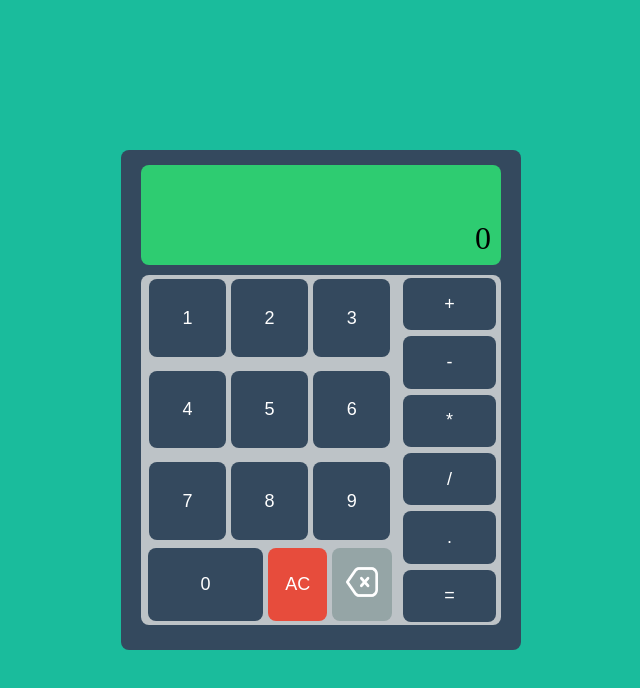
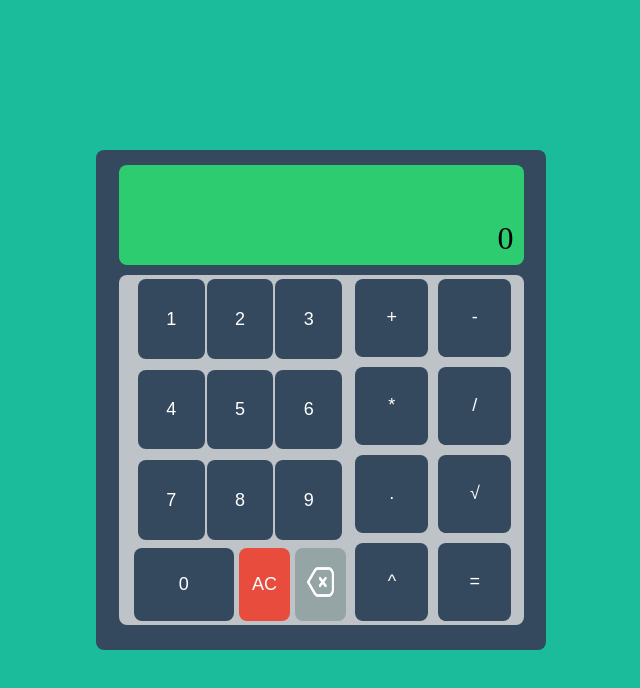
Before and after one commit to CralpCode/Tarea-1-Calculadora-JS, a plain HTML site: page index.html in a window 1280 px wide. Shown: the whole page, without its empty margins (319-959 px from the left). Drawn offline with Linux system fonts and the light colour scheme.

Commit message:
agregando raiz y potencia

```diff
--- a/index.html
+++ b/index.html
@@ -5,7 +5,7 @@
     <meta charset="UTF-8">
     <meta http-equiv="X-UA-Compatible" content="IE=edge">
     <meta name="viewport" content="width=device-width, initial-scale=1.0">
-    <title>Calculdora</title>
+    <title>Calculadora</title>
 </head>
 <body>
     <main>
@@ -16,15 +16,15 @@
             <div class="btns" id="btns">
                 <div class="btns-order" id="btns-order">
                     <div class="btns-numbers" id="btns-numbers">
-                        <input type="button" value="1" class="num1" id="num1" onclick="btns('1')" >
-                        <input type="button" value="2" class="num2" id="num1" onclick="btns('2')">
-                        <input type="button" value="3" class="num3" id="num1" onclick="btns('3')">
-                        <input type="button" value="4" class="num4" id="num1" onclick="btns('4')">
-                        <input type="button" value="5" class="num5" id="num1" onclick="btns('5')">
-                        <input type="button" value="6" class="num6" id="num1" onclick="btns('6')">
-                        <input type="button" value="7" class="num7" id="num1" onclick="btns('7')">
-                        <input type="button" value="8" class="num8" id="num1" onclick="btns('8')">
-                        <input type="button" value="9" class="num9" id="num1" onclick="btns('9')">
+                        <input type="button" value="1" class="num1" id="num1" onclick="btns(1)" >
+                        <input type="button" value="2" class="num2" id="num1" onclick="btns(2)">
+                        <input type="button" value="3" class="num3" id="num1" onclick="btns(3)">
+                        <input type="button" value="4" class="num4" id="num1" onclick="btns(4)">
+                        <input type="button" value="5" class="num5" id="num1" onclick="btns(5)">
+                        <input type="button" value="6" class="num6" id="num1" onclick="btns(6)">
+                        <input type="button" value="7" class="num7" id="num1" onclick="btns(7)">
+                        <input type="button" value="8" class="num8" id="num1" onclick="btns(8)">
+                        <input type="button" value="9" class="num9" id="num1" onclick="btns(9)">
                     </div>
                     <div class="number-0" id="number-0">
                         <input type="button" value="0" class="num0" id="num0" onclick="btns('0')">
@@ -38,6 +38,8 @@
                     <input type="button" value="*" class="multiplication" id="multiplication" onclick="btns('*')">
                     <input type="button" value="/" class="division" id="division" onclick="btns('/')">
                     <input type="button" value="." class="dot" id="dot" onclick="btns('.')">
+                    <input type="button" value="√" class="sqrt" id="equal" onclick="btns('√')">
+                    <input type="button" value="^" class="pontent" id="equal" onclick="btns('^')">
                     <input type="button" value="=" class="equal" id="equal" onclick="btns('=')">
                 </div>
             </div>
--- a/main.js
+++ b/main.js
@@ -1,11 +1,22 @@
 var nums = "";
+var convert = 0;
 var numbers = 0;
 var operationNum = 0;
+var guardnum = 0;
+var guardar = [];
 var all = "";
 var data = document.getElementById("data");
 var eraser = document.getElementById("eraser");
 
-function btns(num) {
+function btns(numb) {
+        num = numb.toString();
+    if (num == '√') {
+        return console.log(Math.sqrt(25));
+    }
+
+    if (num == '^') {
+        return console.log(Math.pow(5,2));
+    }
 
     if (num == '=') {
         numbers = eval(all);
@@ -17,6 +28,37 @@ function btns(num) {
         data.innerHTML = all;
         scrollleftTop();
     }
+
+    if (typeof numb === 'number'){
+        nums += numb.toString();
+        guardnum = parseInt(nums);
+    }
+
+    if (typeof numb === 'string') {
+        console.log('numero guardado = ' + guardnum);
+        guardar.push(guardnum);
+        nums ='';
+        guardbum = 0;
+        console.log(guardar);
+        console.log('numero borrado = ' + guardnum);
+    }
+
+    /* if (typeof numb === 'string') {
+        console.log('letra')
+    }
+        convert = parseInt(all);
+        let verify = all*1;
+        console.log(verify);
+        if (Number.isNaN(verify)){
+            console.log(convert)
+            let guardar = [];
+            guardar.push(convert);
+            convert = 0;
+        } */
+
+
+
+
 }
 
 function scrollleftTop() {
--- a/style.css
+++ b/style.css
@@ -15,7 +15,7 @@ main{
 
 .Container{
     height: 500px;
-    width: 400px;
+    width: 450px;
     background-color: #34495e;
     display: flex;
     flex-direction: column;
@@ -107,7 +107,7 @@ button:hover{
 
 .btns-order{
     height: 100%;
-    width: 100%;
+    width: 55%;
     display: flex;
     flex-direction: column;
 }
@@ -151,7 +151,7 @@ button:hover{
     justify-content: center;
     align-items: center;
     grid-template-columns: 30% 30% 30%;
-    gap: 5px;
+    gap: 2px;
 }
 
 .btns-numbers>input{
@@ -164,7 +164,8 @@ button:hover{
     display: grid;
     justify-items: center;
     align-items: center;
-    grid-template-columns: 100%;
+    gap:2px;
+    grid-template-columns: 50% 50%;
 }
 
 .btns-operations>input{
```
